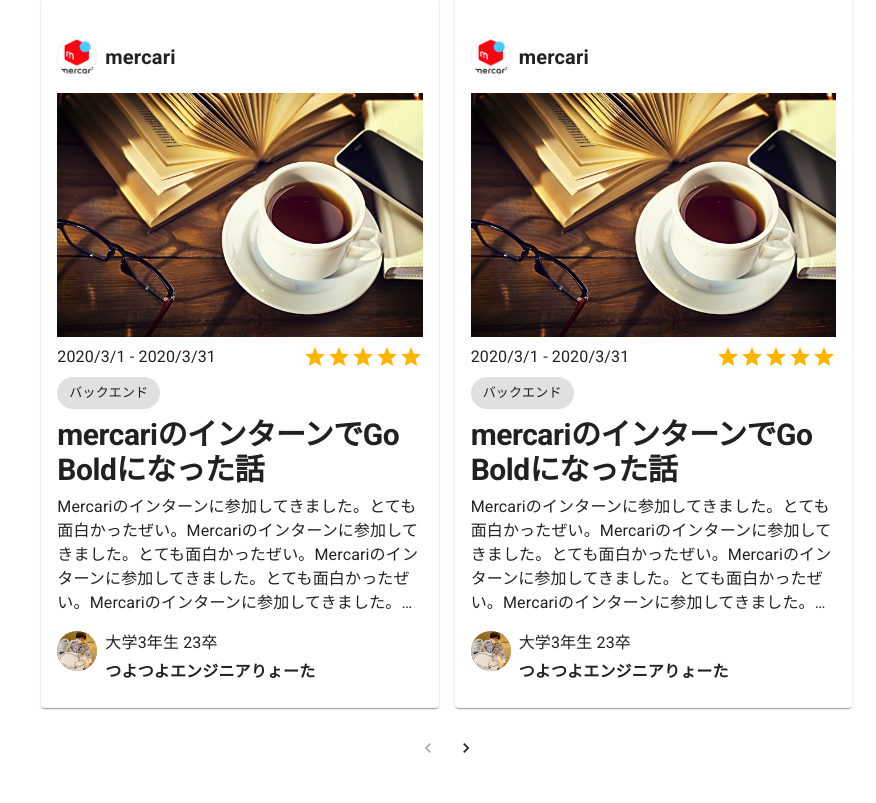
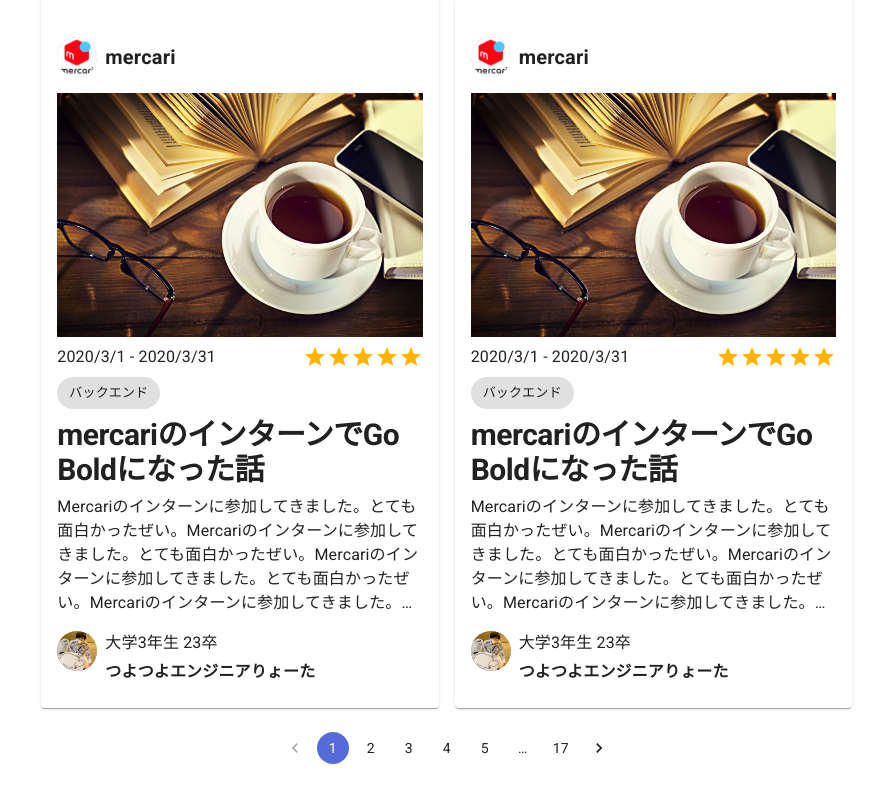
Before and after one commit to volare-backend/frontend, a Next.js app: page / in a window 1280 px wide. Shown: the part 1521-2324 px from the top of the page, without its empty margins (404-1280 px from the left). Built offline with nearby package versions, Linux system fonts and the light colour scheme.

Commit message:
Modify review points

```diff
--- a/src/components/searchArea.tsx
+++ b/src/components/searchArea.tsx
@@ -1,5 +1,5 @@
 import React, { useState } from 'react'
-import { Tech } from '../models'
+import { Company, Tech } from '../models'
 import {
   Box,
   Checkbox,
@@ -24,7 +24,13 @@
   },
 }))
 
-export const SearchArea: React.VFC<{ techs: Tech[] }> = ({ techs }: { techs: Tech[] }) => {
+export const SearchArea: React.VFC<{ techs: Tech[]; companies: Company[] }> = ({
+  techs = [],
+  companies = [],
+}: {
+  techs: Tech[]
+  companies: Company[]
+}) => {
   const classes = useStyles()
   const [tags, setTags] = useState<Map<string, string>>(new Map())
   const [levels, setLevels] = useState<Map<number, boolean>>(new Map())
@@ -88,8 +94,8 @@
       <Box mt={3}>
         <Autocomplete
           id="combo-box-demo"
-          options={techs}
-          getOptionLabel={(option: Tech) => option.name}
+          options={techs.map((tech) => tech.name).concat(companies.map((company) => company.name))}
+          getOptionLabel={(option: string) => option}
           style={{ width: '100%' }}
           renderInput={(params) => (
             <TextField
--- a/src/pages/index.tsx
+++ b/src/pages/index.tsx
@@ -1,12 +1,13 @@
 import React, { useEffect, useState } from 'react'
 import { Box, makeStyles, Theme, Grid, Typography, Tabs, Tab, Container } from '@material-ui/core'
 import { Pagination } from '@material-ui/lab'
-import { Notes as NotesModel, Tech } from '../models'
+import { Company, Notes as NotesModel, Tech } from '../models'
 import { GetStaticProps } from 'next'
 import { fetchAllNotes } from '../repositories/note'
-import { fetchTechsAndCompanies } from '../repositories/tech'
+import { fetchTechs } from '../repositories/tech'
 import NoteCard from '../components/noteCard'
 import { SearchArea } from '../components/searchArea'
+import { fetchCompanies } from '../repositories/company'
 
 const useStyles = makeStyles((theme: Theme) => ({
   currentNumber: {
@@ -22,6 +23,7 @@
   const notePerPage = 6
   const [order, setOrder] = useState(0)
   const [techs, setTechs] = useState<Tech[]>([])
+  const [companies, setCompanies] = useState<Company[]>([])
   // eslint-disable-next-line @typescript-eslint/ban-types
   const handleOrderChange = (event: React.ChangeEvent<{}>, newValue: number) => {
     setOrder(newValue)
@@ -29,8 +31,10 @@
 
   useEffect(() => {
     const f = async () => {
-      const t = await fetchTechsAndCompanies()
+      const t = await fetchTechs()
       setTechs(t)
+      const c = await fetchCompanies()
+      setCompanies(c)
     }
     f()
   }, [])
@@ -40,7 +44,7 @@
       <Grid container spacing={4}>
         {/*検索*/}
         <Grid item xs={4}>
-          <SearchArea techs={techs} />
+          <SearchArea techs={techs} companies={companies} />
         </Grid>
 
         {/*コンテンツ*/}
@@ -83,7 +87,7 @@
 
             <Box textAlign="center" my={3}>
               <Box display="inline-block">
-                <Pagination count={Math.ceil(notes.currentPage / notePerPage)} color="primary" />
+                <Pagination count={Math.ceil(notes.totalPages / notePerPage)} color="primary" />
               </Box>
             </Box>
           </Box>
--- /dev/null
+++ b/src/repositories/company.ts
@@ -0,0 +1,18 @@
+import { Company, Tech } from '../models'
+
+export const fetchCompanies = async (): Promise<Company[]> => {
+  // FIXME(Nakajima 2021/05/24): Fetch Data From API
+  return new Promise((resolve, reject) => {
+    setTimeout(() => resolve([...Companies]))
+  })
+}
+
+const Companies: Company[] = [
+  { id: '1', name: 'mercari', logo: 'test.jpg' },
+  { id: '2', name: 'CyberAgent', logo: 'test.jpg' },
+  { id: '3', name: 'DeNA', logo: 'test.jpg' },
+  { id: '4', name: 'AWS', logo: 'test.jpg' },
+  { id: '5', name: 'Money Forward', logo: 'test.jpg' },
+  { id: '6', name: 'Wantedly', logo: 'test.jpg' },
+  { id: '7', name: 'Google', logo: 'test.jpg' },
+]
--- a/src/repositories/note.ts
+++ b/src/repositories/note.ts
@@ -56,5 +56,5 @@
   // FIXME(Nakajima 2021/05/17): Fetch Data From API
   const note = await fetchNote('1')
   const notes = [...Array(6)].map(() => note)
-  return { notes: notes, current: 6, all: 100, nextID: 'testtest' }
+  return { notes: notes, currentPage: 6, totalPages: 100, nextID: 'testtest' }
 }
--- a/src/repositories/tech.ts
+++ b/src/repositories/tech.ts
@@ -1,6 +1,6 @@
 import { Tech } from '../models'
 
-export const fetchTechsAndCompanies = async (): Promise<Tech[]> => {
+export const fetchTechs = async (): Promise<Tech[]> => {
   // FIXME(Nakajima 2021/05/24): Fetch Data From API
   return new Promise((resolve, reject) => {
     setTimeout(() => resolve([...Languages]))
```
